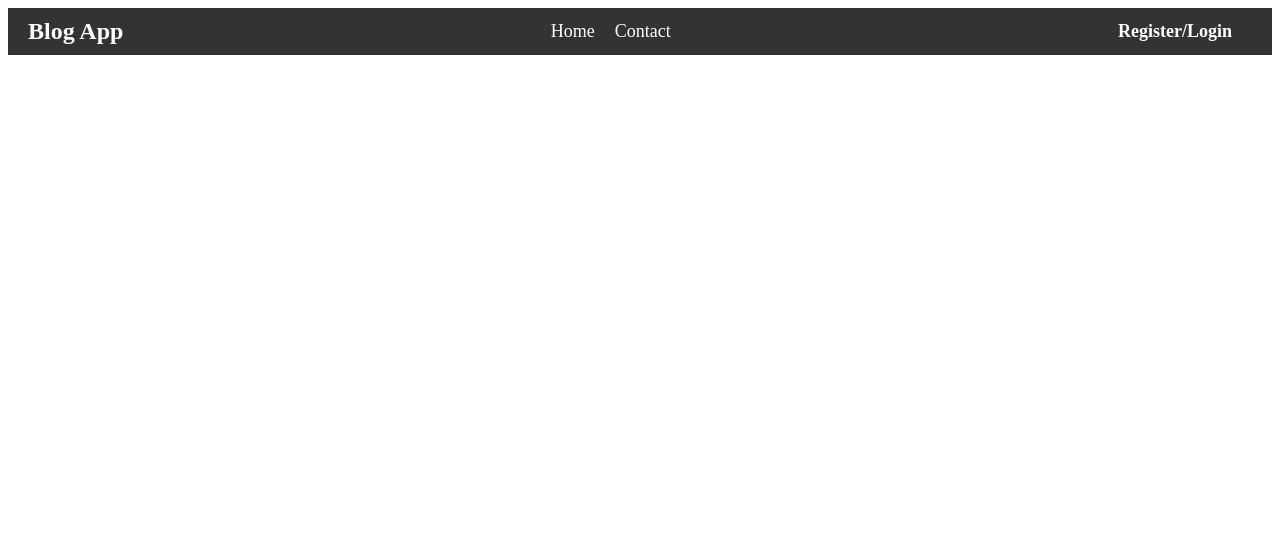
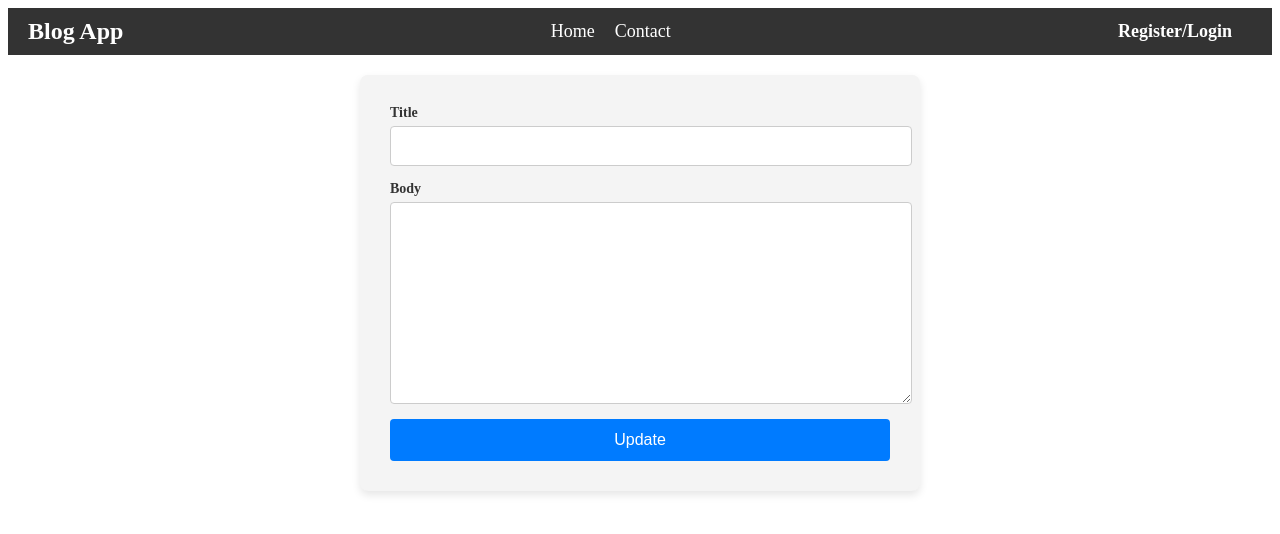
Before and after one commit to jasonMatillano/MERN_BLOG, a React (Vite) app in the folder client/: page /editpost/1 in a window 1280 px wide. Shown: the top 534 px of the page. Built offline with nearby package versions, Linux system fonts and the light colour scheme; no server answers.

Commit message:
015AddedUpdateFunction

```diff
--- a/client/src/App.jsx
+++ b/client/src/App.jsx
@@ -4,6 +4,7 @@ import Home from "./Home"
 import CreatePost from "./CreatePost"
 import Register from "./Register"
 import Post from "./Post"
+import EditPost from "./EditPost"
 import {BrowserRouter, Routes, Route} from "react-router-dom"
 import { createContext, useEffect , useState } from "react"
 import axios from 'axios'
@@ -35,6 +36,7 @@ function App() {
         <Route path="/login" element={<Login />} />
         <Route path="/create" element={<CreatePost />} />
         <Route path="/post/:id" element={<Post />} />
+        <Route path="/editpost/:id" element={<EditPost />} />
       </Routes>
     </BrowserRouter>
     </userContext.Provider>
--- /dev/null
+++ b/client/src/EditPost.jsx
@@ -0,0 +1,56 @@
+import { useState, useEffect } from 'react';
+import { useParams, useNavigate} from 'react-router-dom';
+import axios from 'axios';
+
+function EditPost() {
+
+    const [title, setTitle] = useState('')
+    const [description, setDescription] = useState('')
+    const { id } = useParams()
+    const navigate = useNavigate()
+
+    const handleUpdate = (event) => {
+        event.preventDefault()
+
+        axios.put('http://localhost:3001/editpost/' + id, {
+            title: title,
+            description: description
+        })
+        .then((response) => {
+            console.log(response.data)
+            navigate('/')
+
+        }).catch((error) => {
+            console.log(error)
+        })
+    }
+
+    useEffect(() => {
+        axios.get('http://localhost:3001/getpostbyid/' + id)
+        .then((response) => {
+            console.log(response.data)
+            setTitle(response.data.title)
+            setDescription(response.data.description)
+        }).catch((error) => {
+            console.log(error)
+        })
+    }, [])
+
+    return (
+        <div className="createpost">
+            <form>
+                <label htmlFor="title">Title</label>
+                <input type="text" name="title" id="title"
+                value={title}
+                onChange={(event) => setTitle(event.target.value)}/>
+                <label htmlFor="body">Body</label>
+                <textarea name="body" id="body" cols="30" rows="10"
+                value={description}
+                onChange={(event) => setDescription(event.target.value)}></textarea>
+                <button onClick={handleUpdate} type="submit" >Update</button>
+            </form>
+        </div>
+     );
+}
+
+export default EditPost;
--- a/client/src/Post.jsx
+++ b/client/src/Post.jsx
@@ -1,30 +1,60 @@
-import { useParams } from 'react-router-dom'
-import { useEffect, useState } from 'react'
-import axios from 'axios'
+import { useParams, Link, useNavigate } from 'react-router-dom';
+import { useEffect, useState } from 'react';
+import axios from 'axios';
+import { useContext } from 'react'
+import { userContext } from './App'
 
 function Post() {
+
+    const user = useContext(userContext)
     const { id } = useParams();
-
-    const [post, setPost] = useState({})
+    const navigate = useNavigate(); // for navigating after deletion
+    const [post, setPost] = useState({});
 
     useEffect(() => {
-        axios.get(`http://localhost:3001/getpostby/${id}`)
+        axios.get(`http://localhost:3001/getpostbyid/${id}`)
         .then((response) => {
-            console.log(response.data)
-            setPost(response.data)
+            console.log(response.data);
+            setPost(response.data);
         })
         .catch((error) => {
-            console.log(error)
+            console.log(error);
+        });
+    }, [id]);
+
+    // Function to handle the delete request
+    const handleDelete = () => {
+        axios.delete(`http://localhost:3001/deletepost/${id}`)
+        .then(() => {
+            // Redirect to homepage after deletion
+            navigate('/');
         })
-    }, [])
+        .catch((error) => {
+            console.log(error);
+        });
+    };
 
     return (
     <div className='post'>
         <h1>{post.title}</h1>
         <p>{post.description}</p>
         <img src={`http://localhost:3001/images/${post.image}`} alt={post.title} />
+
+        <div className="button-container">
+            {
+              user.username ?
+              <div>
+                <button><Link to={`/editpost/${post._id}`} className="update-btn">Edit</Link></button>
+                <button className="delete-btn" onClick={handleDelete}>Delete</button>
+              </div>
+              :
+              <></>
+            }
+
+
+        </div>
     </div>
-  )
+  );
 }
 
-export default Post
+export default Post;
```
Also changed, not shown: client/src/style.css (line endings or trailing spaces), 1 other file (tests, documents, lock files or other folders).
